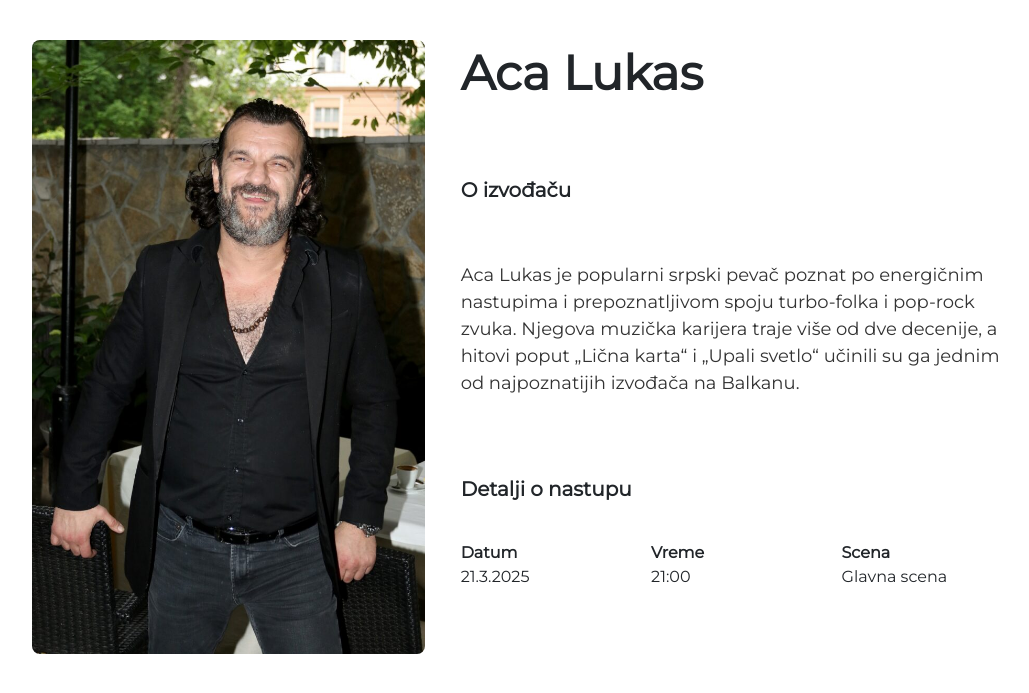
After one commit to Koturovic/music-festival-app, a PHP site: page /html/saznaj-aca-lukas.html in a window 1280 px wide. The commit adds this page. Shown: the top 693 px of the page, without its empty margins (120-1149 px from the left). Run offline with PHP 8.4, Linux system fonts and the light colour scheme.

Commit message:
dodata stranica saznaj-vise

```diff
--- /dev/null
+++ b/html/saznaj-aca-lukas.html
@@ -0,0 +1,54 @@
+<!DOCTYPE html>
+<html lang="sr">
+<head>
+  <meta charset="UTF-8" />
+  <meta name="viewport" content="width=device-width, initial-scale=1.0" />
+  <title>Aca Lukas</title>
+
+  <!-- Google font -->
+  <link href="https://fonts.googleapis.com/css2?family=Montserrat&display=swap" rel="stylesheet" />
+  <!-- Bootstrap CSS -->
+  <link href="https://cdn.jsdelivr.net/npm/bootstrap@5.3.0/dist/css/bootstrap.min.css" rel="stylesheet" />
+  <link rel="stylesheet" href="../style.css">
+</head>
+<body>
+    <section class="top container">
+    <div class="row align-items-start">
+      <!-- Leva kolona: slika -->
+      <div class="col-md-5" id="aca-lukas-slika">
+        <img src="../images/aca-lukas.png" class="img-fluid" alt="Aca Lukas" />
+      </div>
+
+      <!-- Desna kolona: tekst -->
+      <div class="col-md-7 ps-4">
+        <div class="naslov">
+          <h2>Aca Lukas</h2>
+        </div>
+
+        <div class="o-izvodjacu"><h5> <b>O izvođaču</b></h5></div>
+
+        <div class="opis">
+          Aca Lukas je popularni srpski pevač poznat po energičnim nastupima i prepoznatljivom spoju turbo-folka i pop-rock zvuka. Njegova muzička karijera traje više od dve decenije, a hitovi poput „Lična karta“ i „Upali svetlo“ učinili su ga jednim od najpoznatijih izvođača na Balkanu.
+        </div>
+
+        <div class="detalji-nastupa">
+          <h5>Detalji o nastupu</h5>
+          <div class="row fw-bold">
+            <div class="col-4">Datum</div>
+            <div class="col-4">Vreme</div>
+            <div class="col-4">Scena</div>
+          </div>
+          <div class="row ">
+            <div class="col-4">21.3.2025</div>
+            <div class="col-4">21:00</div>
+            <div class="col-4">Glavna scena</div>
+          </div>
+        </div>
+      </div>
+    </div>
+  </section>
+
+
+    <section class="interackija"> </section>
+</body>
+</html>
--- a/index.html
+++ b/index.html
@@ -10,6 +10,7 @@
     <link href="https://cdn.jsdelivr.net/npm/bootstrap@5.3.0/dist/css/bootstrap.min.css" rel="stylesheet">
 
     <link rel="stylesheet" href="style.css">
+
     <!--Proba-->
     <title>Muzicki festival</title>
 </head>
--- a/nastupi.html
+++ b/nastupi.html
@@ -43,7 +43,7 @@
           <div class="col-6 col-md-3">
             <img src="images/aca-lukas.png" alt="Aca Lukas" class="d-block w-100">
             <p class="artist-name">Aca Lukas</p>
-            <button class="btn btn-outline-dark learn-more-btn">SAZNAJ VIŠE</button>
+            <button class="btn btn-outline-dark learn-more-btn" onclick="window.location.href='html/saznaj-aca-lukas.html'">SAZNAJ VIŠE</button>
           </div>
           <div class="col-6 col-md-3">
             <img src="images/aco-pejovic.jpg" class="d-block w-100" alt="Aco Pejovic">
--- a/style.css
+++ b/style.css
@@ -348,7 +348,89 @@ body {
 
 
 }
+
 .form-range{
     background-color: grey;
     border-radius: 20px;
 }
+
+
+
+.top{
+    max-width: 1000px;
+    margin: auto;
+}
+#aca-lukas-slika img{
+    width: 100%;
+    border-radius: 8px;
+
+}
+.naslov h2{
+    font-size: 48px;
+    font-weight: medium;
+    display: inline-block;
+    padding: 5px 10px;
+    margin-bottom: 10px;
+}
+.o-izvodjacu{
+    font-weight: medium;
+    margin-bottom: 10px;
+
+}
+.opis{
+    font-size: 28px;
+    margin-bottom: 20px;
+}
+.detalji-nastupa h5{
+    font-weight: medium;
+    margin-bottom: 10px;
+
+}
+.detalji-nastupa .row div{
+    font-size: 32px;
+}
+
+body {
+      font-family: 'Montserrat', sans-serif;
+      background-color: #fff;
+      padding: 40px;
+    }
+
+    .top {
+      max-width: 1000px;
+      margin: auto;
+    }
+
+    #aca-lukas-slika img {
+      border-radius: 8px;
+    }
+
+    .naslov h2 {
+      font-size: 48px;
+      font-weight: 600;
+      display: inline-block;
+      padding: 5px 10px;
+      margin-bottom: 70px;
+      margin-left: -10px;
+
+    }
+
+    .o-izvodjacu {
+      font-weight: 600;
+      margin-bottom: 60px;
+    }
+
+    .opis {
+      font-size: 18px;
+      color: #333;
+      margin-bottom: 80px;
+    }
+
+    .detalji-nastupa h5 {
+      font-weight: 600;
+      margin-bottom: 40px;
+    }
+
+    .detalji-nastupa .row div {
+      font-size: 16px;
+    }
```
